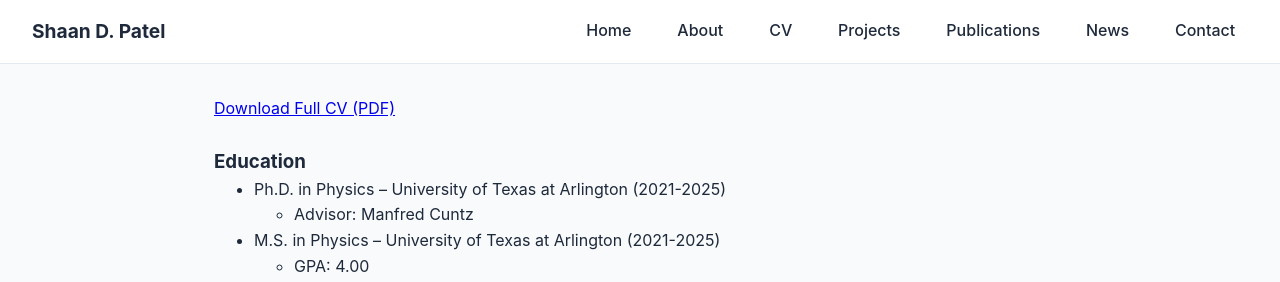
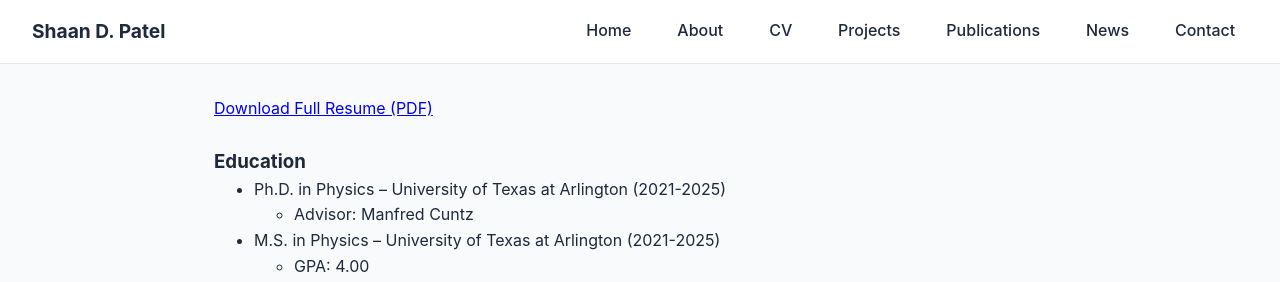
Before and after one commit to shaandpatel/shaandpatel.github.io, a Jekyll site: the page built from cv.md, in a window 1280 px wide. Shown: the top 282 px of the page. Built offline with Jekyll 4.4.1, drawn with Linux system fonts in a browser that asks for light colours.

Commit message:
Update cv.md

```diff
--- a/cv.md
+++ b/cv.md
@@ -1,9 +1,9 @@
 ---
 layout: default
-title: "CV"
+title: "Resume"
 ---
 
-[Download Full CV (PDF)](assets/Resume_2025b.pdf)
+[Download Full Resume (PDF)](assets/Resume_2025b_1page.pdf)
 
 <p>&nbsp;</p>
 
```
